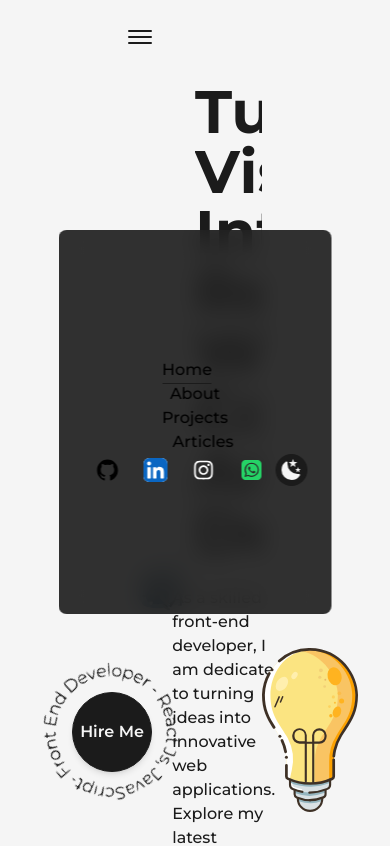
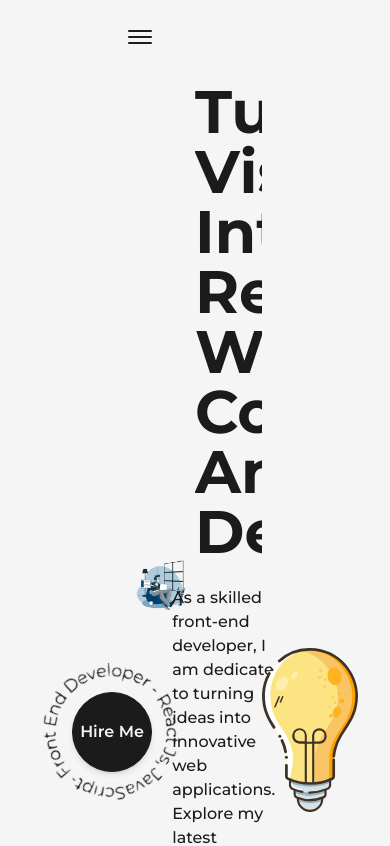
Before and after one commit to Suraj-Ambekar/portfolio-website, a Next.js app: page / in a window 390 px wide. Shown: the top 846 px of the page. Built offline with nearby package versions, Linux system fonts and the light colour scheme.

Commit message:
added toggle to mobile menu

```diff
--- a/src/components/NavBar.js
+++ b/src/components/NavBar.js
@@ -23,11 +23,12 @@ const CustomLink = ({href, title, className=""})=> {
   )
 }
 
-const CustomMobileLink = ({href, title, className=""})=> {
+const CustomMobileLink = ({href, title, className="", toggle})=> {
 
   const router = useRouter();
 
   const handleClick = () => {
+    toggle();
     router.push(href)
   }
 
@@ -112,57 +113,9 @@ const NavBar = () => {
         </nav>
       </div>
 
-      <div className='min-w-[70vw] flex flex-col justify-between items-center fixed top-1/2 left-1/2 -translate-x-1/2 -translate-y-1/2 z-30
-        bg-dark/90 dark:bg-light/75 rounded-lg backdrop-blur-md py-32
-      '>
-        <nav className='flex items-center flex-col justify-center'>
-          <CustomMobileLink href="/" title="Home" className='mr-4' />
-          <CustomMobileLink href="/about" title="About" className='mx-4' />
-          <CustomMobileLink href="/projects" title="Projects" className='mx-4' />
-          <CustomMobileLink href="/articles" title="Articles" className='ml-4' />
-        </nav>
+      {
 
-        <nav className='flex justify-center items-center flex-wrap'>
-          <motion.a
-            href="https://github.com/suraj-Ambekar/" target={"_blank"}
-            whileHover={{y:-2}} whileTap={{scale: 0.9}}
-            className='w-6 mx-3'
-          >
-            <GitHub />
-          </motion.a>
-          <motion.a
-            href="https://www.linkedin.com/in/suraj-ambekar/" target={"_blank"}
-            whileHover={{y:-2}} whileTap={{scale: 0.9}}
-            className='w-6 mx-3'
-          >
-            <LinkedIn />
-          </motion.a>
-          <motion.a
-            href="https://www.instagram.com/ambekarsuraj03_/" target={"_blank"}
-            whileHover={{y:-2}} whileTap={{scale: 0.9}}
-            className='w-6 mx-3'
-          >
-            <Instagram />
-          </motion.a>
-          <motion.a
-            href="https://api.whatsapp.com/send/?phone=9819298932&text&type=phone_number&app_absent=0" target={"_blank"}
-            whileHover={{y:-2}} whileTap={{scale: 0.9}}
-            className='w-6 ml-3'
-          >
-            <Whatsapp />
-          </motion.a>
-          <button onClick={()=> setMode(mode === "light" ? "dark" : "light")}
-            className={`ml-3 flex items-center justify-center rounded-full p-1
-              ${mode === "light" ? "bg-dark text-light" : "bg-light text-dark"}
-            `}
-          >
-            {
-              mode === "dark" ? <SunIcon className={"fill-dark"} />
-              : <MoonIcon className={"fill-dark"} />
-            }
-          </button>
-        </nav>
-      </div>
+      }
 
       {/* <div className='absolute left-[50%] top-2 translate-x-[-50%]'>
         <Logo />
```
